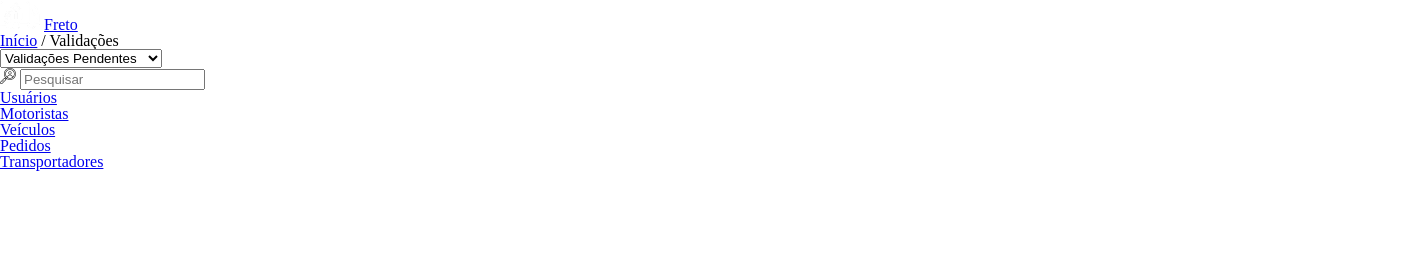
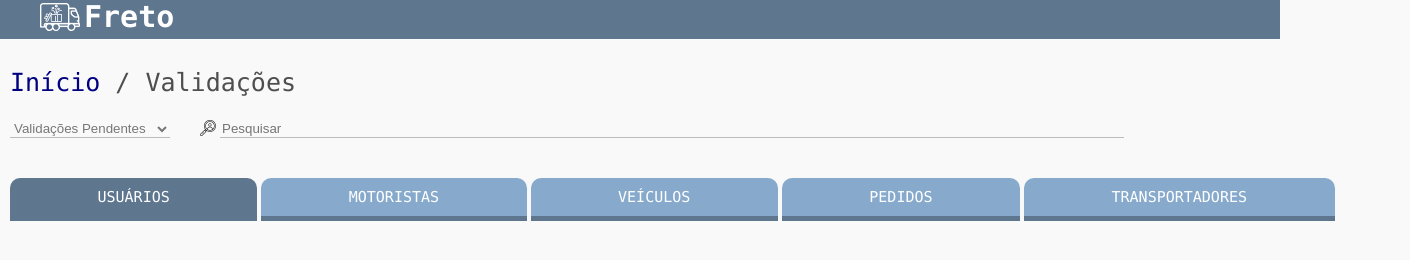
Before and after one commit to LucasToisso/Freto-BKO, a plain HTML site: page pedidos.html in a window 1280 px wide. Shown: the whole page, 1410 px wide, since content can reach past the window. Drawn offline with Linux system fonts and the light colour scheme.

Commit message:
Comprimindo para style.css

```diff
--- a/pedidos.html
+++ b/pedidos.html
@@ -5,7 +5,7 @@
 		<meta charset="utf-8">
 		<title>Pedidos Back-End</title>
 		<link rel="stylesheet" href="reset.css">
-		<link rel="stylesheet" href="pedidos.css">
+		<link rel="stylesheet" href="style.css">
 
 	</head>
 
```
